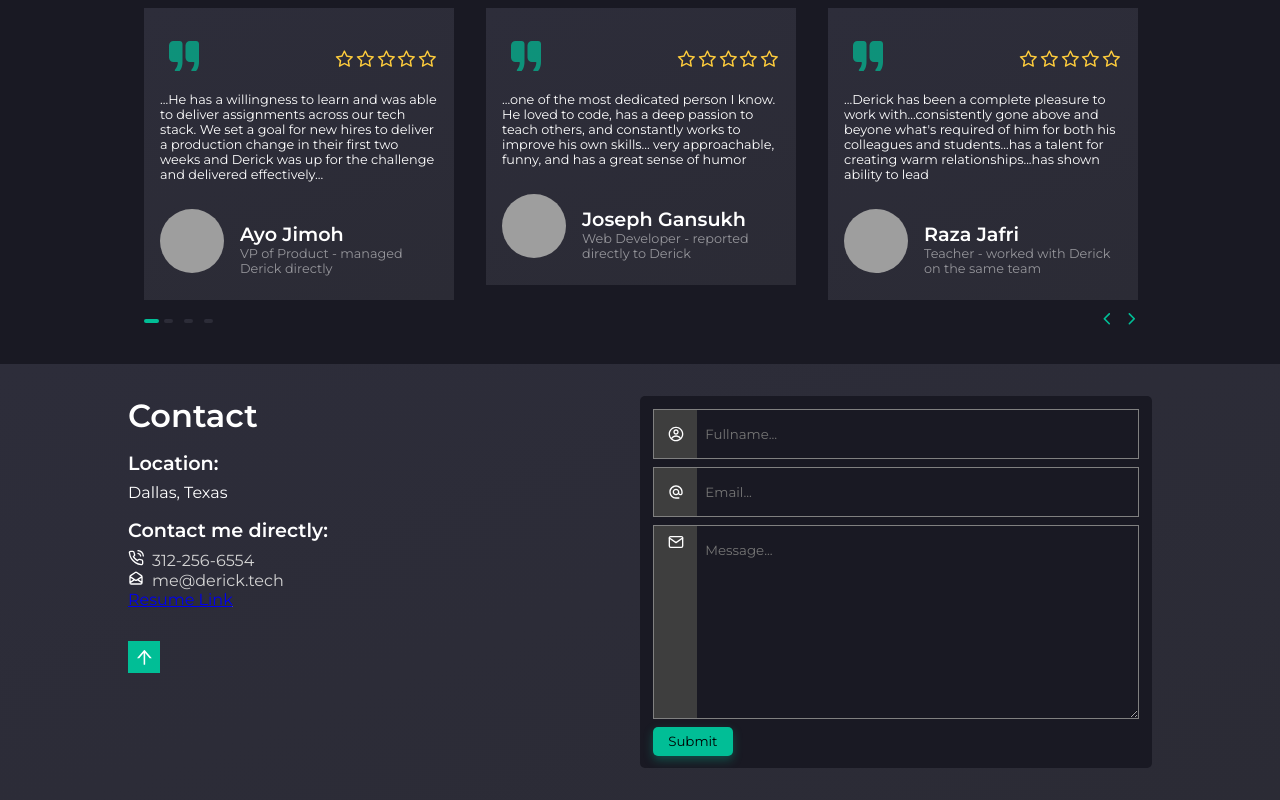
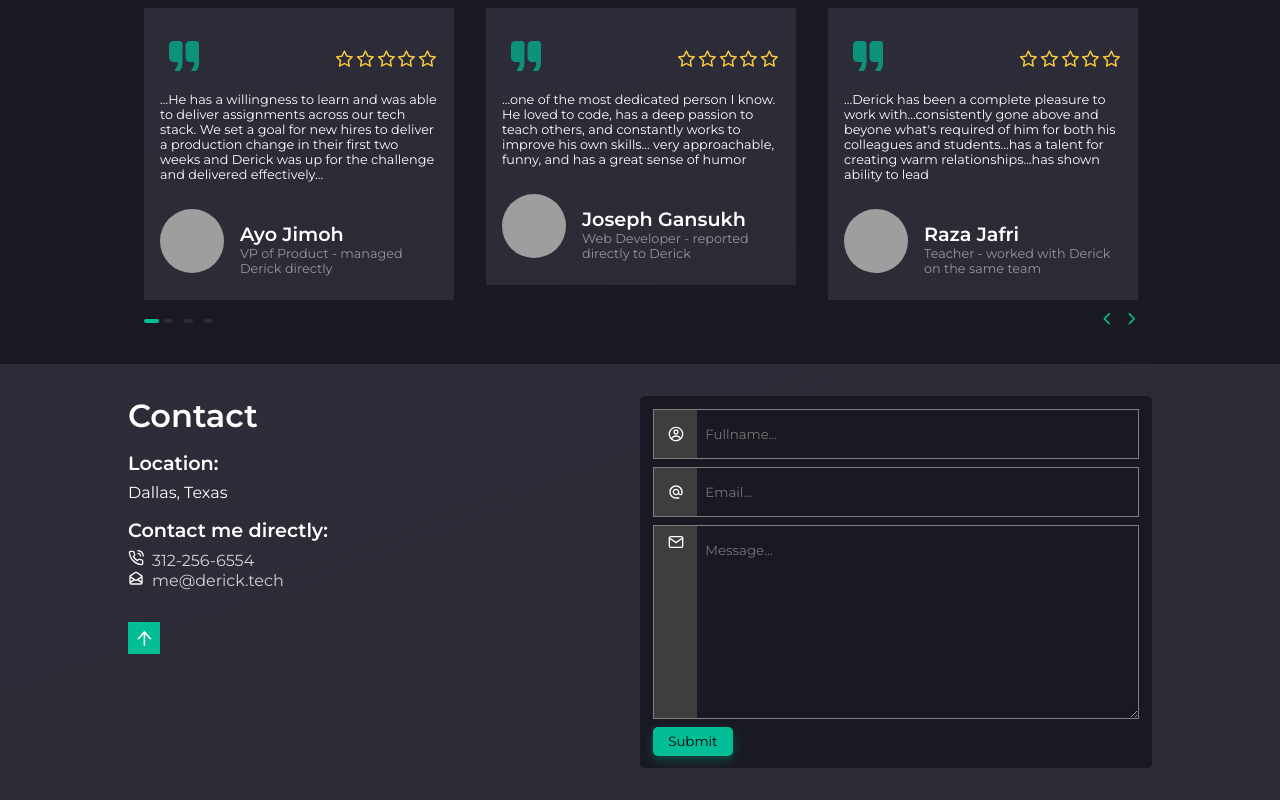
Before and after one commit to dbcastillo/PersonalSite, a React (Create React App) app: page / in a window 1280 px wide. Shown: the part 1917-2717 px from the top of the page. Built offline with nearby package versions, Linux system fonts and the light colour scheme; grey boxes are pictures that could not be loaded.

Commit message:
remove unused references for deployment

```diff
--- a/src/components/Footer/Footer.jsx
+++ b/src/components/Footer/Footer.jsx
@@ -4,10 +4,8 @@ import { MdAlternateEmail } from "react-icons/md";
 import { CgProfile } from "react-icons/cg";
 import { HiOutlineMailOpen } from "react-icons/hi";
 import { AiOutlineArrowUp} from "react-icons/ai";
-import { HiOutlineDocumentText} from "react-icons/hi";
-import { BsFacebook, BsSlack } from "react-icons/bs";
 import { FiMail, FiPhoneCall } from "react-icons/fi";
-import { Slide, Zoom, Fade } from "react-awesome-reveal";
+import { Slide, Fade } from "react-awesome-reveal";
 
 const Footer = () => {
   const scrollUp = () => {
@@ -54,11 +52,6 @@ const Footer = () => {
           </div>
         </div>
         <div className="profiles">
-          <Slide direction="left">
-            <u><a
-            href="https://www.canva.com/design/DAFs9NoYrD4/zVIhkaQ9nuw0LtP1ukV5dw/edit?utm_content=DAFs9NoYrD4&utm_campaign=designshare&utm_medium=link2&utm_source=sharebutton"
-            target="_blank">Resume Link</a></u>
-          </Slide>
         </div>
         <Fade>
           <ArrowUp onClick={scrollUp}>
```
